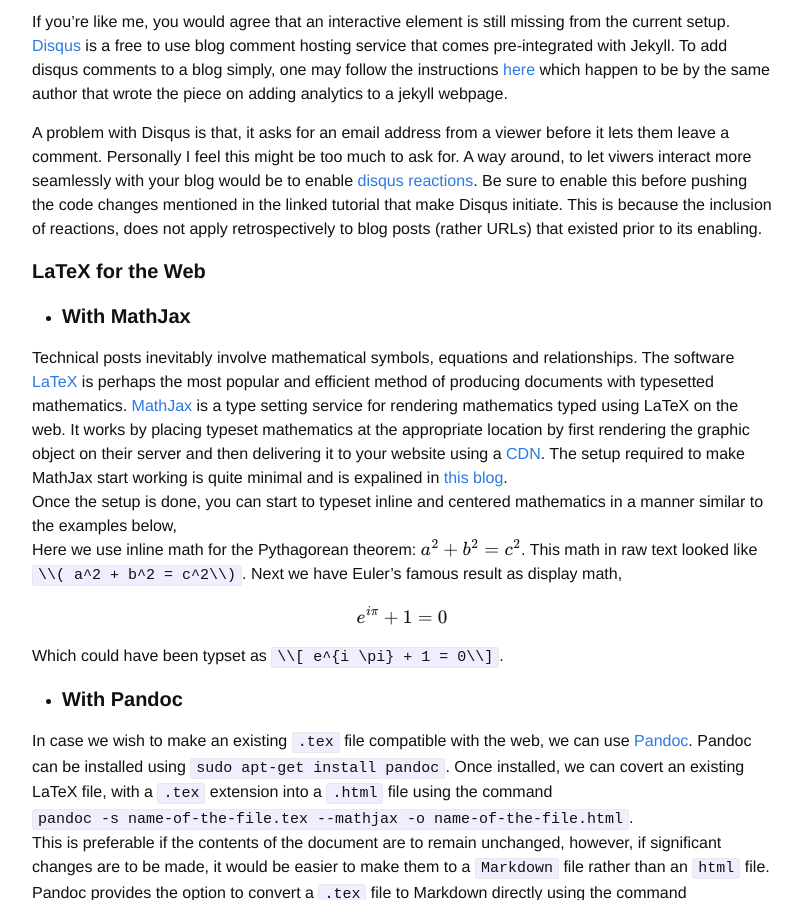
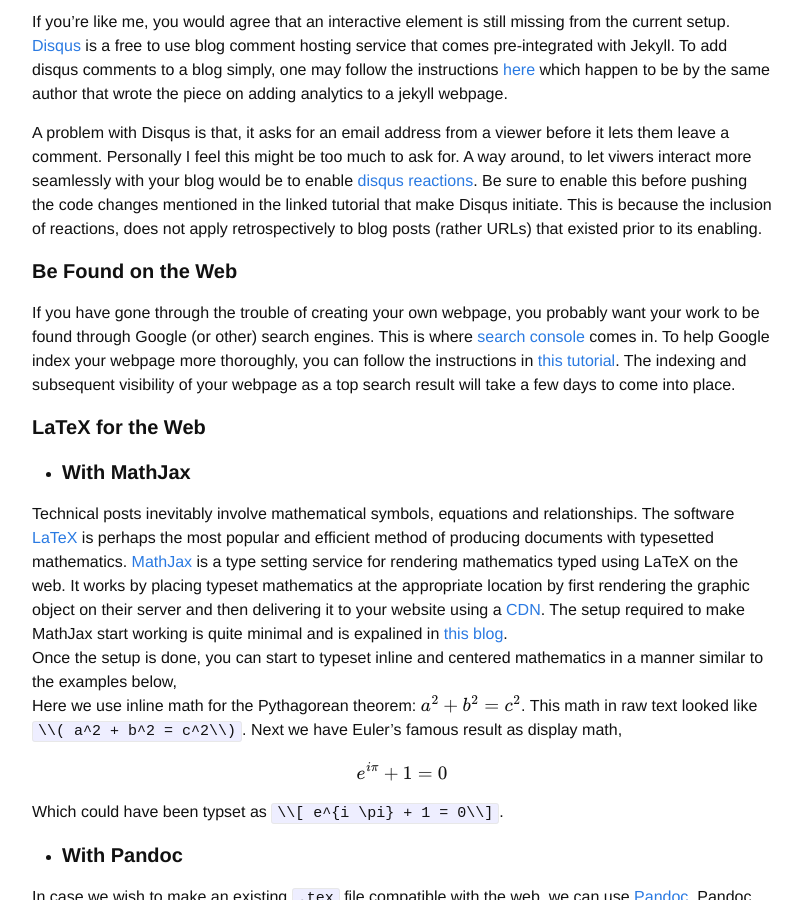
Before and after one commit to ishank-juneja/ishank-juneja.github.io, a Jekyll site: the page built from _posts/blog/2020-05-27-webpage-setup.md, in a window 1280 px wide and 900 px high, scrolled down 5322 px. Shown: the whole window, without its empty margins (238-1040 px from the left). Built offline with Jekyll 4.4.1, drawn with Linux system fonts in a browser that asks for light colours; formulas are drawn with MathJax 3; a script that is not in the unit is left out; comment, search, counter and statistics services are not loaded.

Commit message:
blog 1 update

```diff
--- a/_posts/blog/2020-05-27-webpage-setup.md
+++ b/_posts/blog/2020-05-27-webpage-setup.md
@@ -160,6 +160,9 @@ If you're like me, you would agree that an interactive element is still missing
 
 A problem with Disqus is that, it asks for an email address from a viewer before it lets them leave a comment. Personally I feel this might be too much to ask for. A way around, to let viwers interact more seamlessly with your blog would be to enable [disqus reactions](https://help.disqus.com/en/articles/2199501-reactions). Be sure to enable this before pushing the code changes mentioned in the linked tutorial that make Disqus initiate. This is because the inclusion of reactions, does not apply retrospectively to blog posts (rather URLs) that existed prior to its enabling.
 
+#### **Be Found on the Web**
+If you have gone through the trouble of creating your own webpage, you probably want your work to be found through Google (or other) search engines. This is where [search console](https://search.google.com/search-console/about) comes in. To help Google index your webpage more thoroughly, you can follow the instructions in [this tutorial](https://victor2code.github.io/blog/2019/07/04/jekyll-github-pages-appear-on-Google.html). The indexing and subsequent visibility of your webpage as a top search result will take a few days to come into place.
+
 #### **LaTeX for the Web**
 
 - #### **With MathJax**
```
